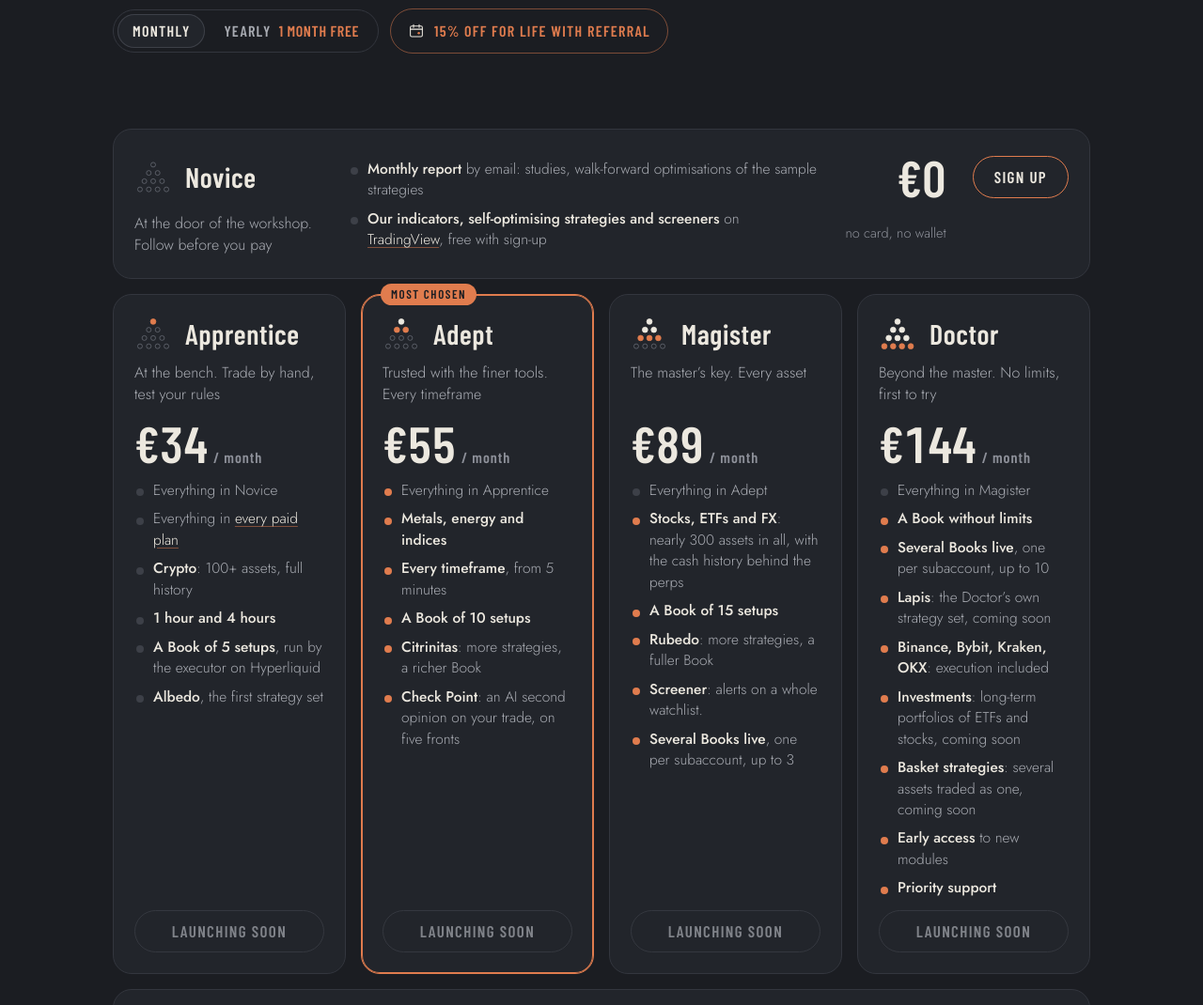
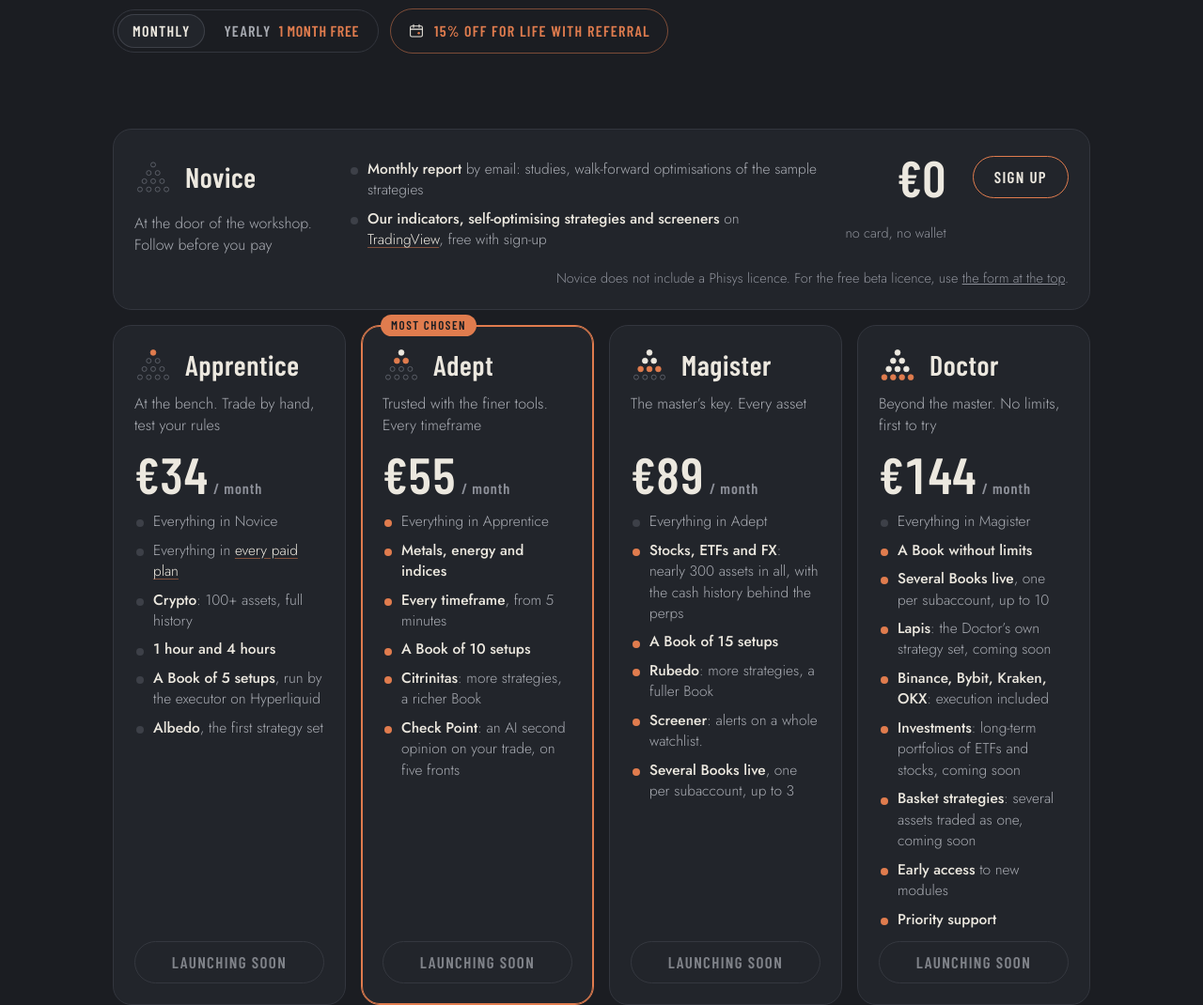
Before and after one commit to AbacoLab/abacolab.github.io, a plain HTML site: page pricing.html in a window 1280 px wide. Shown: the part 1000-2070 px from the top of the page at 94% size. Drawn offline with Linux system fonts and the light colour scheme; no server answers.

Commit message:
Pricing: a line under the Novice button saying it carries no Phisys licence, with the way to the beta form
Co-Authored-By: Claude Sonnet 5.5 <noreply@anthropic.com>

```diff
--- a/pricing.html
+++ b/pricing.html
@@ -78,6 +78,7 @@
           <li><b>Monthly report</b> by email: studies, walk-forward optimisations of the sample strategies</li><li><b>Our indicators, self-optimising strategies and screeners</b> on <a href="tradingview.html">TradingView</a>, free with sign-up</li>
         </ul>
         <a class="btn" data-plan="novice" href="checkout.html?plan=novice">Sign up</a>
+        <p class="price-sub note">Novice does not include a Phisys licence. For the free beta licence, use <a href="#beta">the form at the top</a>.</p>
       </article>
     <div class="tiers">
       <article class="tier">
--- a/site.css
+++ b/site.css
@@ -716,10 +716,12 @@ h2.lines span{display:block;white-space:nowrap}
 /* pricing: Novice, free, in a row above the four paid plans */
 .tier.novice{margin-bottom:16px;display:grid;grid-template-columns:minmax(0,1fr);gap:10px 28px;align-items:center}
 .tier.novice ul{margin:0}
+.tier.novice .note{margin-top:0;min-height:0}.tier.novice .note a{color:inherit;text-decoration:underline}
 @media (min-width:900px){
-  .tier.novice{grid-template-columns:200px minmax(0,1fr) auto auto;grid-template-areas:"name list price btn" "for list sub ."}
+  .tier.novice{grid-template-columns:200px minmax(0,1fr) auto auto;grid-template-areas:"name list price btn" "for list sub ." "note note note note"}
   .tier.novice .name{grid-area:name}.tier.novice .for{grid-area:for}.tier.novice ul{grid-area:list}
   .tier.novice .price{grid-area:price;text-align:right}.tier.novice .price-sub{grid-area:sub;text-align:right}.tier.novice .btn{grid-area:btn}
+  .tier.novice .note{grid-area:note;text-align:right}
 }
 
 /* home: Phisys in three tiles */
```
